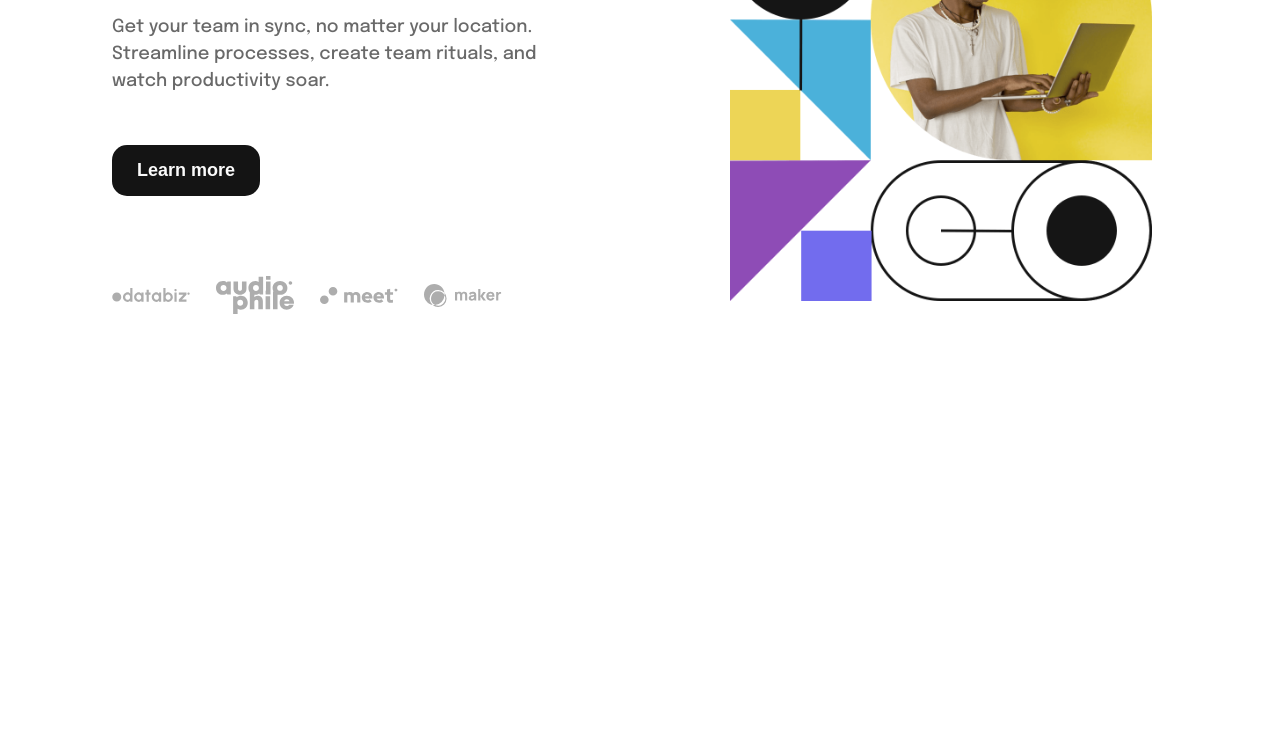
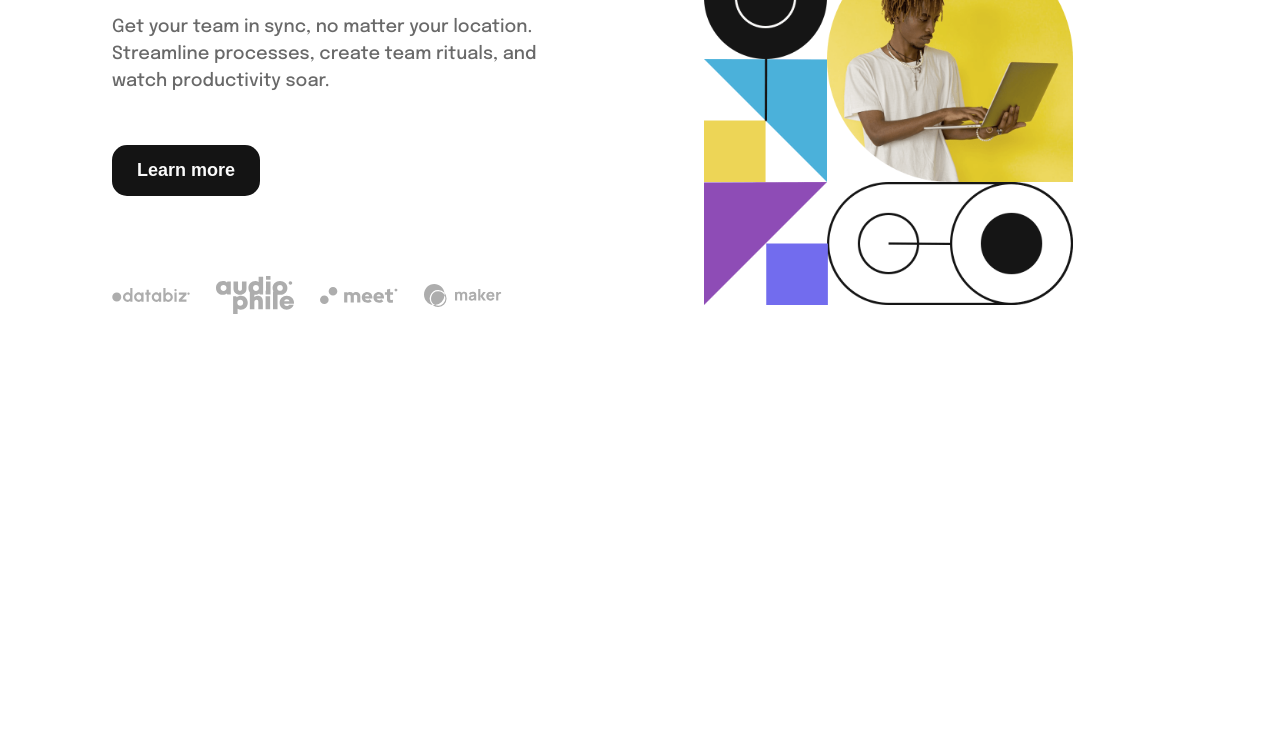
Before and after one commit to wunmiking/intro-with-dropdown, a plain HTML site: page index.html in a window 1280 px wide. Shown: the part 365-1100 px from the top of the page. After the commit the page ends 800 px from the top, so only its background shows below. Drawn offline with Linux system fonts and the light colour scheme.

```diff
--- a/style.css
+++ b/style.css
@@ -20,7 +20,7 @@
 
 
   /* what does this guy below do??? */
-  margin: 0 auto;
+  margin: 0;
 }
 
 /* nav */
@@ -97,6 +97,8 @@
 }
 
 @media(min-width: 1024px){
+
+
     nav ul{
         display: flex;
         align-items: center;
@@ -140,18 +142,19 @@
         flex-direction: row-reverse;
         max-height: 100%;
         align-items: center;
+        margin: 0;
     }
 
     #section-1{
         /* border: 3px solid; */
-        padding: 0.5rem 2rem 200rem 0;
+        padding: 0.5rem 2rem 0 0;
         width: 45%;
         margin-right: 6rem;
-        justify-items: right;
+        justify-items: center;
     }
 
     #section-1 img{
-        width: 80%;
+        width: 70%;
     }
 
     .section-2{
```
